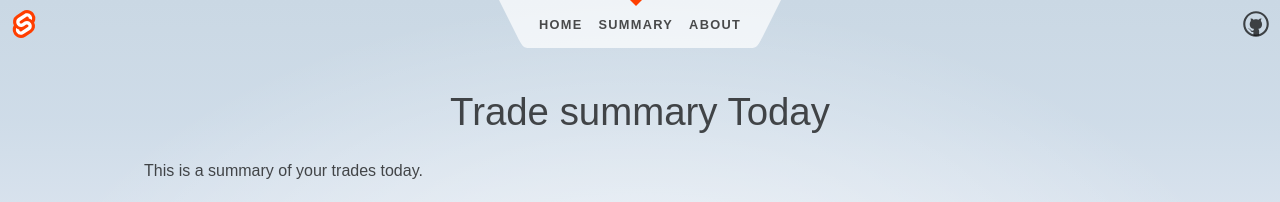
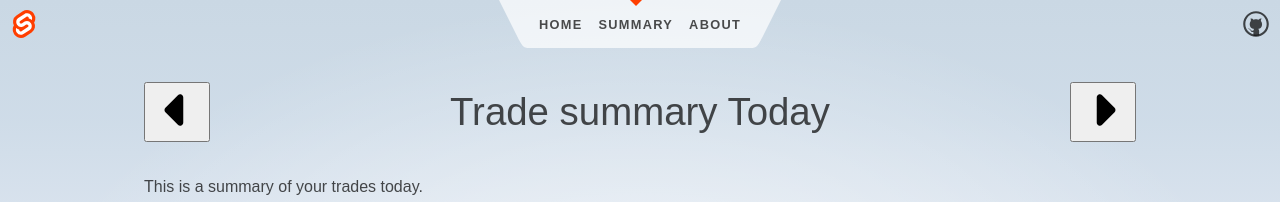
Before and after one commit to belloyang/tradejournal, a SvelteKit app: page /summary in a window 1280 px wide. Shown: the top 202 px of the page. Built offline with nearby package versions, Linux system fonts and the light colour scheme; no server answers.

Commit message:
Add arrows and update  selectedDate and db query with created_at condition

```diff
--- a/src/routes/summary/+page.svelte
+++ b/src/routes/summary/+page.svelte
@@ -1,9 +1,19 @@
-<script>
+<script lang="ts">
     import { onMount } from "svelte";
     import TradeList from "../trade-list/TradeList.svelte";
-    import { DB_HOST, DB_PORT } from '../../lib/utils/db-host';
 
-    let tradeList = [];
+    let selectedDate: Date = new Date();
+    let tradeListInstance: any;
+    function nextDaySummary() {
+
+        selectedDate = new Date(selectedDate.setDate(selectedDate.getDate() + 1));
+        console.log('Next day summary', selectedDate.toDateString());
+    }
+    function previousDaySummary() {
+
+        selectedDate = new Date(selectedDate.setDate(selectedDate.getDate() - 1));
+        console.log('Previous day summary', selectedDate.toDateString());
+    }
     onMount(() => {
         console.log('Trade summary mounted');
 
@@ -16,10 +26,31 @@
 </svelte:head>
 
 <div>
-    <h1>Trade summary Today</h1>
+    <div class="container">
+    <button type="button" on:click={previousDaySummary} on:keydown={previousDaySummary}>
+        <img src="/caret-left.svg" alt="caret-left" />
+    </button>
+    <h1>Trade summary {selectedDate.toDateString() == new Date().toDateString() ? 'Today': 'on '+ selectedDate.toDateString()}</h1>
+    <button type="button" on:click={nextDaySummary} on:keydown={nextDaySummary}>
+        <img src="/caret-right.svg" alt="caret-right" />
+    </button>
+    </div>
     <p>
         This is a summary of your trades today.
     </p>
 
-    <TradeList selectedDate = {new Date()}/>
+    <TradeList selectedDate = {selectedDate}/>
 </div>
+
+<style>
+    .container {
+        display: flex;
+        justify-content: space-between;
+        align-items: center;
+        flex-direction: row;
+    }
+    img {
+        width: 50px;
+        height: 50px;
+    }
+</style>
--- a/src/routes/trade-list/TradeList.svelte
+++ b/src/routes/trade-list/TradeList.svelte
@@ -8,8 +8,18 @@
     export let selectedDate: Date| undefined = undefined;
     let tradeList: OptionTrade[] = [];
 
+    let modifierStr: string = '';
+    $: selectedDateChanged(selectedDate);
+
+    function selectedDateChanged(updatedDate: Date|undefined) {
+        console.log('Selected date changed:', updatedDate);
+        selectedDate = updatedDate;
+        initialize();
+    }
+
 
     function modifier(): string {
+        console.log("modifier", selectedDate);
         if(selectedDate === undefined) {
             return "in total";
         } else if(selectedDate.toDateString() == new Date().toDateString()) {
@@ -18,18 +28,30 @@
             return "on " + selectedDate.toDateString();
         }
     }
+    function formatDate(date: Date) {
+
+        const year = date.getFullYear();
+        const month = ('0' + (date.getMonth() + 1)).slice(-2);
+        const day = ('0' + date.getDate()).slice(-2);
+        return `${year}-${month}-${day}`;
+    }
+    function initialize() {
+        let apiURL = `${DB_HOST}:${DB_PORT}/api/option_trades`;
+        if(selectedDate !== undefined) {
+            apiURL = `${DB_HOST}:${DB_PORT}/api/option_trades?created_at=${formatDate(selectedDate)}`;
+        }
+        console.log('API URL:', apiURL);
+        fetch(apiURL).then(response => response.json())
+            .then(obj => {
+                tradeList = [...obj.data];
+                console.log("Trades of the day:", tradeList, selectedDate && selectedDate.toDateString());
+            });
+        modifierStr = modifier();
+    }
 
     onMount(() => {
 		console.log('TradeList mounted');
-        let apiURL = `${DB_HOST}:${DB_PORT}/api/option_trades`;
-        if(selectedDate !== undefined) {
-            apiURL = `${DB_HOST}:${DB_PORT}/api/option_trades?created_at=${selectedDate.toDateString()}`;
-        }
-        fetch(apiURL).then(response => response.json())
-            .then(obj => {
-                tradeList = [...obj.data];
-                console.log("Trades of today:", tradeList, selectedDate && selectedDate.toDateString());
-            });
+        initialize();
 
 	});
 
@@ -44,7 +66,7 @@
     <meta name="description" content="Trade Records" />
 </svelte:head>
 
-<p>You have {tradeList.length} trade{tradeList.length<=1?'' : 's'} created {modifier()}!</p>
+<p>You have {tradeList.length} trade{tradeList.length<=1?'' : 's'} created {modifierStr}!</p>
 <ul>
     {#each tradeList as trade}
         <li>
```
Also changed, not shown: server.ts (+14 -3 lines), static/caret-left.svg (added), static/caret-right.svg (added).
